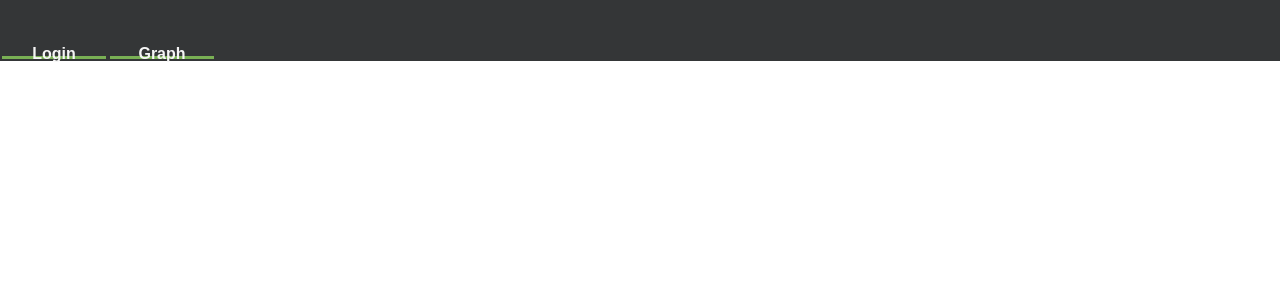
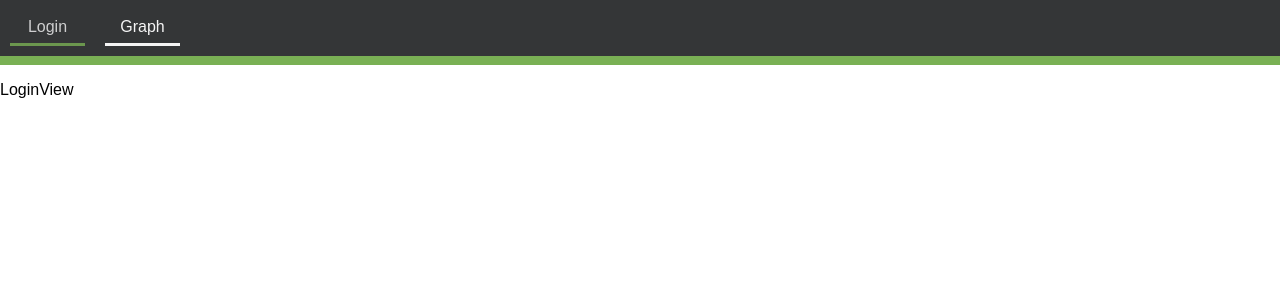
Before and after one commit to AesaKamar/TreeApp, a React (Create React App) app in the folder ginko/: page / in a window 1280 px wide. Shown: the top 300 px of the page. Built offline with nearby package versions, Linux system fonts and the light colour scheme.

Commit message:
Header dynamically generates navItems & header styling updated (#90)
nifty

```diff
--- a/ginko/src/App.css
+++ /dev/null
@@ -1,28 +0,0 @@
-.App {
-  text-align: center;
-}
-
-.App-logo {
-  animation: App-logo-spin infinite 20s linear;
-  height: 80px;
-}
-
-.App-header {
-  background-color: #222;
-  height: 150px;
-  padding: 20px;
-  color: white;
-}
-
-.App-title {
-  font-size: 1.5em;
-}
-
-.App-intro {
-  font-size: large;
-}
-
-@keyframes App-logo-spin {
-  from { transform: rotate(0deg); }
-  to { transform: rotate(360deg); }
-}
--- a/ginko/src/App.js
+++ b/ginko/src/components/App.js
@@ -1,14 +1,14 @@
 import React, { Component } from 'react'
-import './App.css'
-import Main from './components/Main'
-import Header from './components/Header'
+import '../styles/app.css'
+import Routes from './Routes'
+import Header from './Header'
 
 class App extends Component {
   render() {
     return (
-      <div>
+      <div className="app">
         <Header />
-        <Main/>
+        <Routes/>
       </div>
     )
   }
--- a/ginko/src/components/Header.js
+++ b/ginko/src/components/Header.js
@@ -1,19 +1,73 @@
 import React, { Component } from 'react'
 import { Link } from 'react-router-dom'
 
-import '../styles/header-style.css'
+import '../styles/header.css'
 
 class Header extends Component {
+  constructor() {
+    super()
+    // to add a new navItem, add a new object to routeArray
+    let routeArray = [
+      {
+        path: '/login',
+        text: 'Login',
+        id: 0
+      },
+      {
+        path: '/graph',
+        text: 'Graph',
+        id: 1
+      }
+    ]
+    this.state = {
+      routes: routeArray,
+      navItemSelected: 0
+    }
+  }
+
+  state: {
+    routes: [any],
+    navItemSelected: number
+  };
+
+  setActive(id:number) {
+    this.setState({ navItemSelected: id })
+  }
+
+  // render a link in the navbar
+  renderNavItem(navItem: {path:string, text:string, id:number}) {
+    // determine css class
+    let linkAccentClass = null
+    if (this.state.navItemSelected === navItem.id) {
+      linkAccentClass = 'link-accent-selected'
+    } else {
+      linkAccentClass = 'link-accent'
+    }
+    // render navItem
+    return (
+      <div className="nav-item" key={navItem.id}>
+        <div className="link-box">
+          <Link onClick={this.setActive.bind(this, navItem.id)}
+            to={navItem.path}
+          >
+            {navItem.text}
+          </Link>
+        </div>
+        <div className={linkAccentClass} />
+      </div>
+    )
+  }
+
   render() {
     return (
-      <nav>
-        <div id="navbar">
-          <ul className="flex-container">
-            <li className="flex-item"><Link to="/login">{'Login'}</Link></li>
-            <li className="flex-item"><Link to="/graph">{'Graph'}</Link></li>
-          </ul>
+      <div className="nav-bar">
+        <div className="link-container">
+          {this.state.routes.map(routeInfo => (
+            this.renderNavItem(routeInfo)
+          ))}
         </div>
-      </nav>
+        <div className="nav-accent"/>
+      </div>
     )
   }
 }
--- a/ginko/src/components/Main.js
+++ b/ginko/src/components/Routes.js
@@ -3,10 +3,11 @@ import { Switch, Route } from 'react-router-dom'
 import GraphView from '../views/GraphView'
 import LoginView from '../views/LoginView'
 
-class Main extends Component {
+class Routes extends Component {
   render() {
     return (
       <Switch>
+        <Route exact path="/" component={LoginView}/>
         <Route exact path="/graph" component={GraphView}/>
         <Route exact path="/login" component={LoginView}/>
       </Switch>
@@ -14,4 +15,4 @@ class Main extends Component {
   }
 }
 
-export default Main
+export default Routes
--- a/ginko/src/index.css
+++ /dev/null
@@ -1,5 +0,0 @@
-body {
-  margin: 0;
-  padding: 0;
-  font-family: sans-serif;
-}
--- a/ginko/src/index.js
+++ b/ginko/src/index.js
@@ -1,8 +1,8 @@
 import React from 'react'
 import ReactDOM from 'react-dom'
 import { BrowserRouter } from 'react-router-dom'
-import './index.css'
-import App from './App'
+import './styles/index.css'
+import App from './components/App'
 
 ReactDOM.render((
   <BrowserRouter>
--- /dev/null
+++ b/ginko/src/styles/app.css
@@ -0,0 +1,3 @@
+.app {
+  height: 100%;
+}
--- a/ginko/src/styles/header-style.css
+++ /dev/null
@@ -1,43 +0,0 @@
-@import url("colors.css");
-
-.flex-container {
-  padding: 0;
-  margin: 0;
-  list-style: none;
-  background-color: var(--primary-color);
-  text-align: center;
-
-  -ms-box-orient: horizontal;
-  display: -webkit-box;
-  display: -moz-box;
-  display: -ms-flexbox;
-  display: -moz-flex;
-  display: -webkit-flex;
-  display: flex;
-}
-
-li {
-    text-align: center;
-}
-
-a {
-    color: var(--accent-color);
-    text-align: center;
-    text-decoration: none;
-    height: 100%;
-    width: 100%;
-}
-
-.flex-item {
-  padding: 2px;
-  width: 100px;
-  height: 50px;
-  margin: 2px;
-  line-height: 100px;
-  font-weight: bold;
-  font-size: 1em;
-  text-align: center;
-  background: #343637;
-  border-bottom: solid var(--secondary-color) 3px;
-
-}
--- /dev/null
+++ b/ginko/src/styles/header.css
@@ -0,0 +1,52 @@
+@import url("colors.css");
+
+.nav-bar {
+  display: flex;
+  flex-direction: column;
+  height: 65px;
+}
+
+.link-container {
+  display: flex;
+  flex-direction: row;
+  flex: 6;
+  background-color: var(--primary-color);
+}
+
+.nav-accent {
+  flex: 1;
+  background-color: var(--secondary-color);
+}
+
+.nav-item {
+  display: flex;
+  flex-direction: column;
+  width: 75px;
+  padding: 10px;
+}
+
+.nav-item:hover {
+  opacity: 0.8;
+}
+
+.nav-item a {
+  text-decoration: none;
+  color: var(--accent-color);
+}
+
+.link-box {
+  display: flex;
+  justify-content: center;
+  align-items: center;
+  flex: 14;
+}
+
+.link-accent {
+  flex: 1;
+  background-color: var(--accent-color);
+}
+
+.link-accent-selected {
+  flex: 1;
+  background-color: var(--secondary-color);
+}
--- /dev/null
+++ b/ginko/src/styles/index.css
@@ -0,0 +1,14 @@
+body {
+  margin: 0;
+  padding: 0;
+  height: 100%;
+  font-family: sans-serif;
+}
+
+html {
+  height: 100%;
+}
+
+#root {
+  height: 100%;
+}
```
